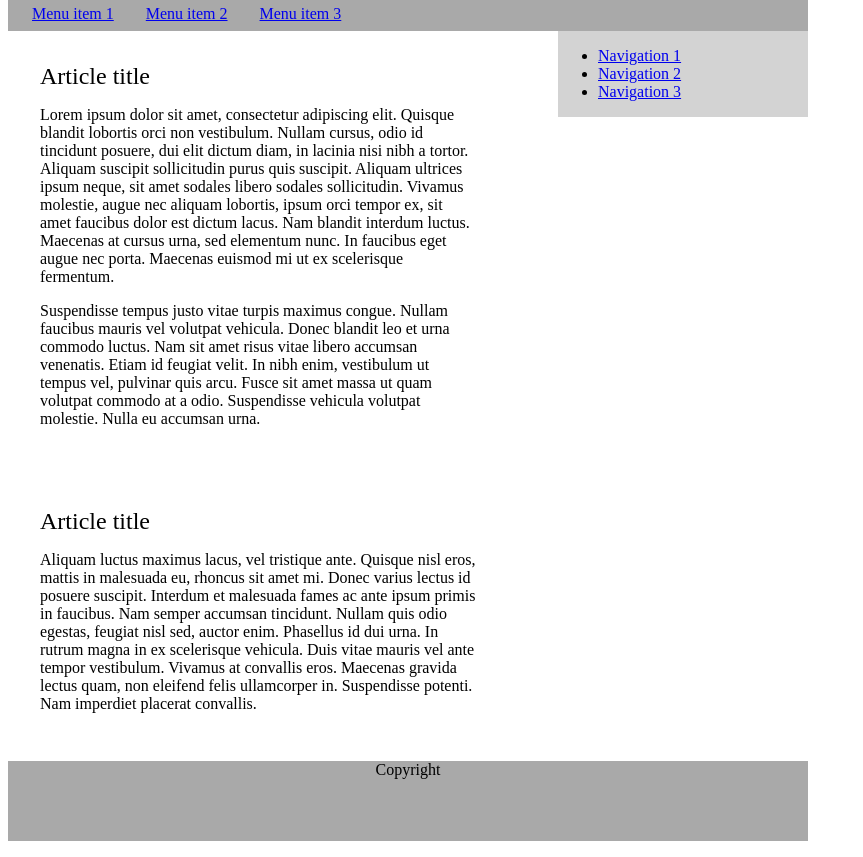
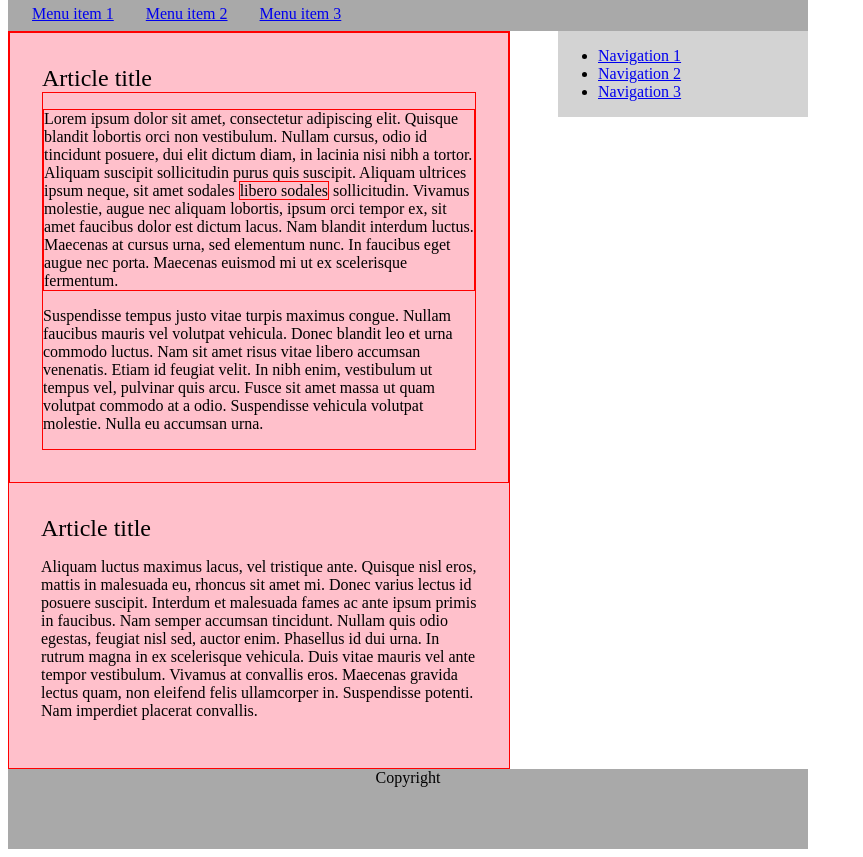
Before and after one commit to Martin-BG/SoftUni-JavaScript-Advanced, a plain HTML site: page 05. Object Composition/Exercise/07. DOM Highlighter.html in a window 1280 px wide. Shown: the part 66-923 px from the top of the page, without its empty margins (0-863 px from the left). Drawn offline with nearby package versions, Linux system fonts and the light colour scheme.

Commit message:
done task #7

```diff
--- a/05. Object Composition/Exercise/07. DOM Highlighter.html
+++ b/05. Object Composition/Exercise/07. DOM Highlighter.html
@@ -98,8 +98,42 @@
     </div>
     <div id="footer">Copyright</div>
 </div>
+<script src="https://code.jquery.com/jquery-3.1.1.min.js"
+        integrity="sha256-hVVnYaiADRTO2PzUGmuLJr8BLUSjGIZsDYGmIJLv2b8="
+        crossorigin="anonymous"></script>
 <script>
-  // TODO
+  $(document).ready(function () {
+    colorize('#content');
+  });
+
+  function colorize(selector) {
+    const element = $(selector);
+
+    let bestDepth = -1;
+    let bestSelector;
+
+    findDeepestChild(0, element);
+
+    function findDeepestChild(depth, selector) {
+      if (depth > bestDepth) {
+        bestDepth = depth;
+        bestSelector = selector;
+      }
+
+      const children = selector.children();
+      for (let child of children) {
+        findDeepestChild(depth + 1, $(child));
+      }
+    }
+
+    while (bestSelector) {
+      bestSelector.addClass('highlight');
+      if (bestSelector.attr('id') === element.attr('id')) {
+        break;
+      }
+      bestSelector = bestSelector.parent();
+    }
+  }
 </script>
 </body>
 </html>
```
